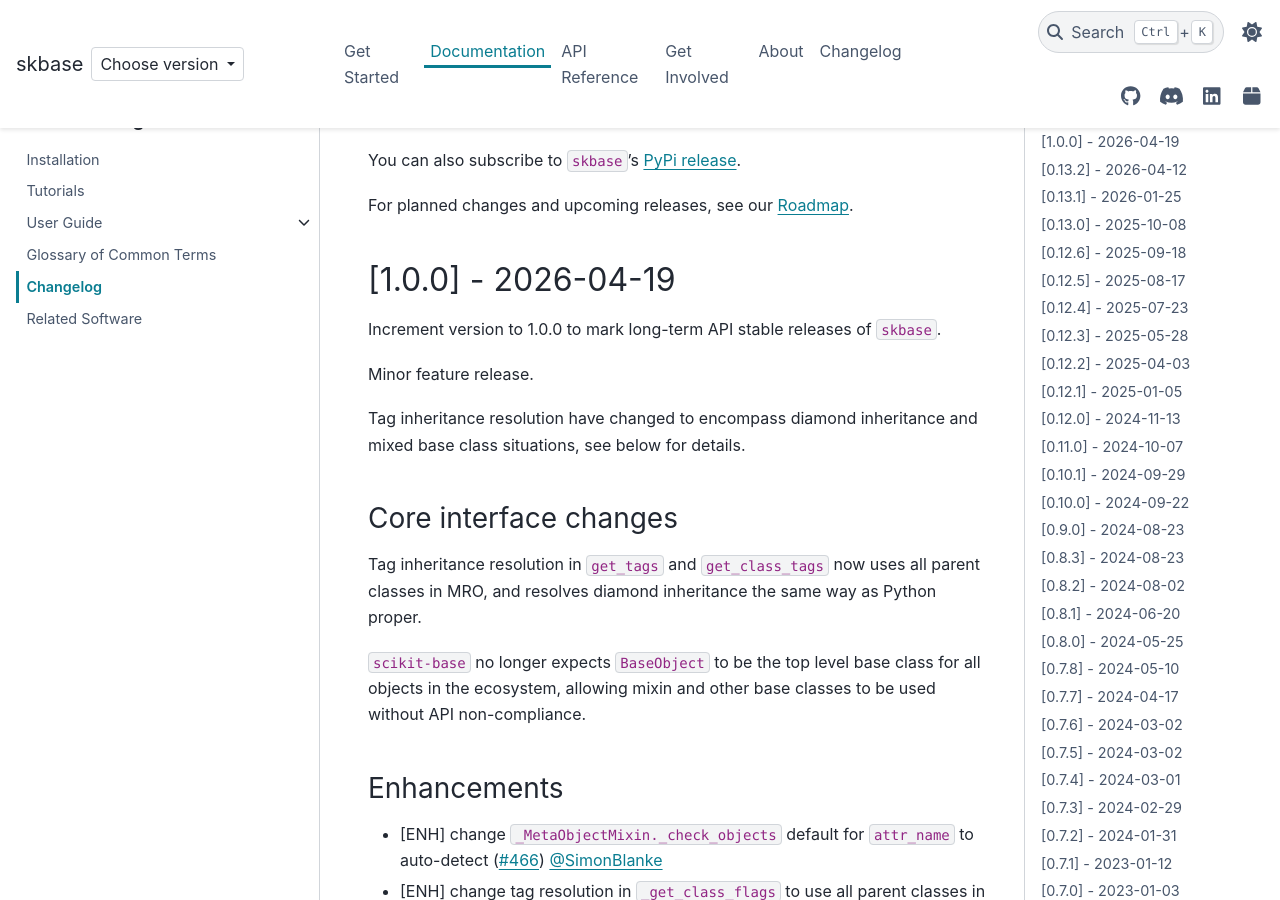
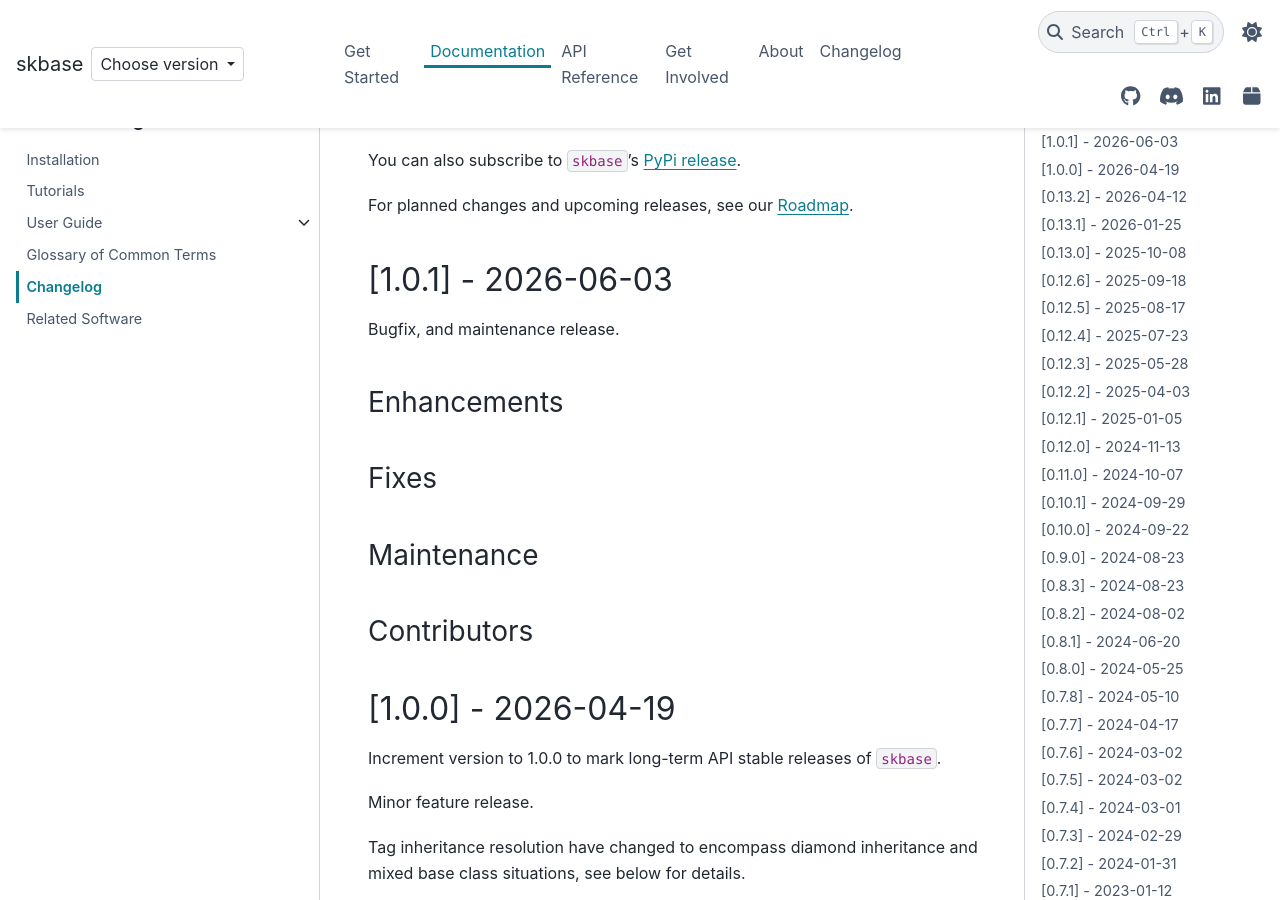
Before and after one commit to sktime/skbase, a Sphinx documentation site: the page built from docs/source/user_documentation/changelog.rst, in a window 1280 px wide and 900 px high, scrolled down 224 px. Built offline with Sphinx 7.4.7 and the PyData theme 0.15.4, drawn with Linux system fonts in a browser that asks for light colours; comment, search, counter and statistics services are not loaded.

Commit message:
Release 1.0.1 (#564)
Release 1.0.1

* changelog
* version bump

```diff
--- a/docs/source/user_documentation/changelog.rst
+++ b/docs/source/user_documentation/changelog.rst
@@ -13,6 +13,25 @@ You can also subscribe to ``skbase``'s
 `PyPi release <https://libraries.io/pypi/scikit-base>`_.
 
 For planned changes and upcoming releases, see our :ref:`roadmap`.
+
+[1.0.1] - 2026-06-03
+====================
+
+Bugfix, and maintenance release.
+
+Enhancements
+------------
+
+Fixes
+-----
+
+Maintenance
+-----------
+
+Contributors
+------------
+
+
 
 [1.0.0] - 2026-04-19
 ====================
--- a/pyproject.toml
+++ b/pyproject.toml
@@ -1,6 +1,6 @@
 [project]
 name = "scikit-base"
-version = "1.0.0"
+version = "1.0.1"
 description = "Base classes for sklearn-like parametric objects"
 authors = [
     {name = "sktime developers", email = "sktime.toolbox@gmail.com"},
--- a/skbase/__init__.py
+++ b/skbase/__init__.py
@@ -7,4 +7,4 @@ The included functionality makes it easy to reuse scikit-learn and
 sktime design principles in your project.
 """
 
-__version__: str = "1.0.0"
+__version__: str = "1.0.1"
```
Also changed, not shown: README.md (+1 -1 lines), docs/source/_static/switcher.json (+6 -1 lines).
